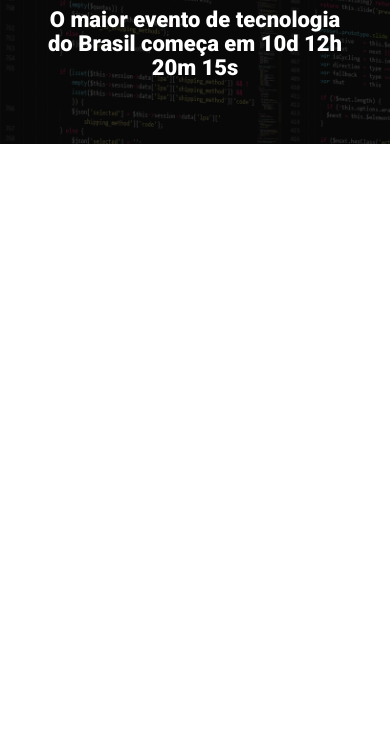
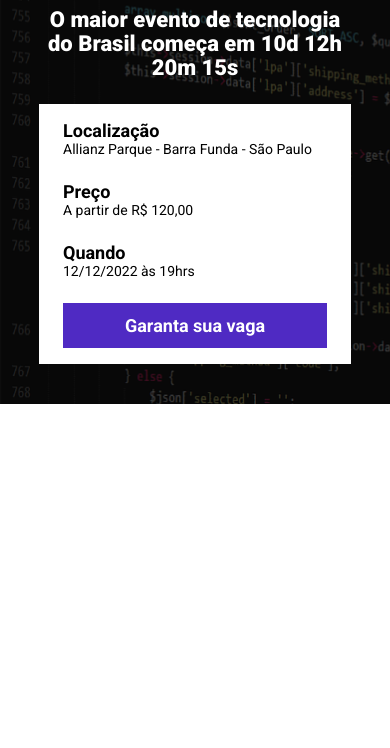
Before and after one commit to PhilipeF/ebac_tech_talks, a website built with Parcel: page src/index.html in a window 390 px wide. Shown: the part 96-844 px from the top of the page. Built offline with nearby package versions, Linux system fonts and the light colour scheme.

Commit message:
Feat: Hero responsivo - ok

```diff
--- a/src/index.html
+++ b/src/index.html
@@ -20,6 +20,25 @@
             <p class="hero__text">
                 O maior evento de tecnologia do Brasil começa em 10d 12h 20m 15s
             </p>
+            <div class="infos-bar">
+                <ul class="infos-bar__infos">
+                    <li class="infos-bar__infos__item">
+                        <b>Localização</b>
+                        Allianz Parque - Barra Funda - São Paulo
+                    </li>
+                    <li class="infos-bar__infos__item">
+                        <b>Preço</b>
+                        A partir de R$ 120,00
+                    </li>
+                    <li class="infos-bar__infos__item">
+                        <b>Quando</b>
+                        12/12/2022 às 19hrs
+                    </li>
+                </ul>
+                <a href="#" class="button button--primary">
+                    Garanta sua vaga
+                </a>
+            </div>
         </div>
     </header>
 
--- /dev/null
+++ b/src/styles/components/_button.scss
@@ -0,0 +1,25 @@
+.button {
+    padding: 12px;
+    font-size: 18px;
+    font-weight: bold;
+    text-decoration: none;
+    text-align: center;
+    white-space: nowrap;
+
+    &--primary {
+        color: #FFF;
+        background-color: #4F2AC3;
+    }
+
+    @media (max-width: 640px) {
+        display: flex;
+        align-items: center;
+        justify-content: center;
+        width: 100%;
+    }
+
+    @media(max-width) {
+        display: flex;
+        align-items: center;
+    }
+}
--- /dev/null
+++ b/src/styles/components/_infos_bar.scss
@@ -0,0 +1,44 @@
+@use './button';
+
+.infos-bar {
+    padding: 16px 24px;
+    background-color: #fff;
+    display: flex;
+    justify-content: space-between;
+
+    &__infos {
+        display: flex;
+        gap: 40px;
+
+        &__item {
+            font-size: 14px;
+            display: block;
+            color: #000;
+
+            b {
+                font-size: 18px;
+                display: block;
+                color: #000;
+            }
+        }
+    }
+
+    @media (max-width: 640px) {
+        display: block;
+
+        &__infos {
+            display: block;
+
+            &__item {
+                margin-bottom: 24px;
+            }
+        }
+    }
+
+    @media (max-width: 1024px) {
+        &__infos {
+            gap: 16px;
+        }
+
+    }
+}
--- a/src/styles/main.scss
+++ b/src/styles/main.scss
@@ -1,4 +1,5 @@
 @use 'hero';
+@use './components/infos_bar';
 
 * {
     margin: 0;
@@ -6,6 +7,7 @@
     box-sizing: border-box;
     font-family: Roboto, sans-serif;
     color: #fff;
+    list-style: none;
 
 }
 
```
Also changed, not shown: 1 other file.
